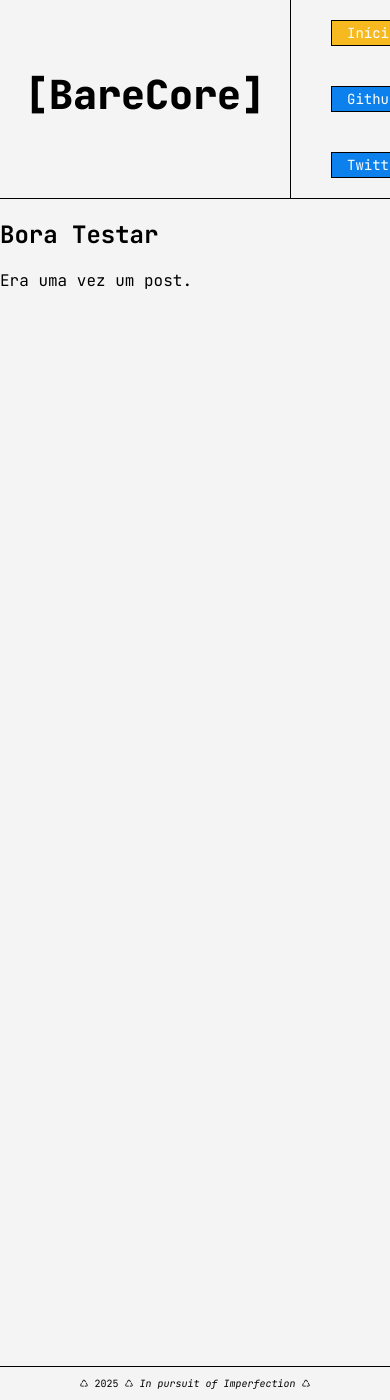
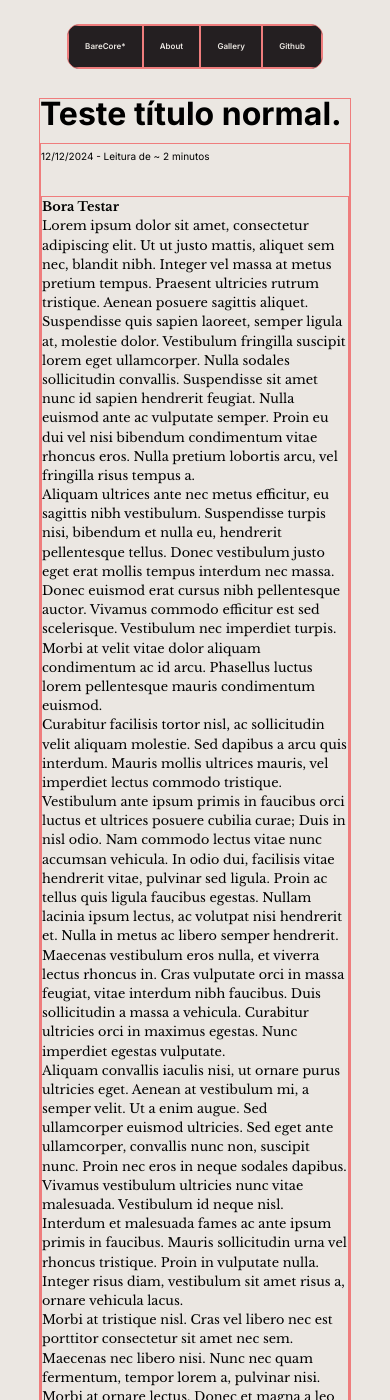
Before and after one commit to barecore/barecore.github.io, a Jekyll site: the page built from _posts/2024-12-12-teste.md, in a window 390 px wide and 1400 px high. Built offline with Jekyll 4.4.1, drawn with Linux system fonts in a browser that asks for light colours; some web fonts are replaced; some of the changed text lies outside the part shown.

Commit message:
commitando mudanças

```diff
--- a/_includes/footer.html
+++ /dev/null
@@ -1,3 +0,0 @@
-<footer class="footer">
-    &#9850; {{ site.time | date: '%Y' }} &#9850; <span class="citation">In pursuit of Imperfection</span> &#9850;
-</footer>
--- a/_includes/header.html
+++ b/_includes/header.html
@@ -1,10 +1,20 @@
-<header class="header border-style-2">
-    <div class="header-row">
-        <h1 class="site-name"><a  class="link-home" href="{{ '/' | relative_url }}">[BareCore]</a></h1>
-        <div class="button-wrapper">
-         <a class="yellow-button" href="{{ '/' | relative_url }}">Início<span>&uarr;</span></a>
-         <a class="blue-button" href="https://www.github.com/barecore" target="_blank">Github<span>&rarr;</span></a>
-         <a class="blue-button" href="{{ '/' | relative_url }}">Twitter<span>&rarr;</span></a>
+<header class="header">
+    <div class="navbar">
+        <div class="flex-item home-button">
+            <a  class="nav-button" href="{{ '/' | relative_url }}">BareCore*</a>
         </div>
+
+        <div class="flex-item about-button">
+            <a class="nav-button" href="{{ '/' | relative_url }}">About</a>
+        </div>
+
+        <div class="flex-item gallery-button">
+            <a class="nav-button" href="{{ '/' | relative_url }}">Gallery</a>
+        </div>
+
+        <div class="flex-item git-button">
+            <a class="nav-button" href="https://www.github.com/barecore" target="_blank">Github</a>
+        </div>
+
     </div>
 </header>
--- a/_layouts/default.html
+++ b/_layouts/default.html
@@ -1,8 +1,12 @@
 <!DOCTYPE html>
 <html lang="en">
 <head>
-    <meta charset="UTF-8">
+    <meta charset="utf-8">
     <meta name="viewport" content="width=device-width, initial-scale=1.0">
+    <link rel="preconnect" href="https://fonts.googleapis.com">
+    <link rel="preconnect" href="https://fonts.gstatic.com" crossorigin>
+    <link href="https://fonts.googleapis.com/css2?family=Inter:ital,opsz,wght@0,14..32,100..900;1,14..32,100..900&display=swap" rel="stylesheet">
+    <link href="https://fonts.googleapis.com/css2?family=Baskervville:ital@0;1&family=Inter:ital,opsz,wght@0,14..32,100..900;1,14..32,100..900&family=Libre+Baskerville:ital,wght@0,400;0,700;1,400&display=swap" rel="stylesheet">
     <title>{{ page.title }}</title>
     <link rel="stylesheet" href="{{ '/assets/styles.css' | relative_url }}">
 </head>
--- a/_layouts/post.html
+++ b/_layouts/post.html
@@ -3,13 +3,14 @@ layout: default
 ---
 
 
-<section class="post">
+<div class="post-page">
   {% assign minute=content | number_of_words | divided_by: 265 | plus: 1 %}
-  <time datetime="{{ page.date | date_to_xmlschema }}">{{ page.date | date: "%d/%m/%Y" }} - Leitura de
-    {{ minute }} {%if minute <= 1 %} minuto {% else %} minutos {% endif %}</time>
-  <h1 class="title">{{ page.title }}</h1>
+  <h1 class="post-title2">{{ page.title }}</h1>
+  <div class="time">
+    <time datetime="{{ page.date | date_to_xmlschema }}" class="reading-time">
+      {{ page.date | date: "%d/%m/%Y" }} - Leitura de ~ {{ minute }} {%if minute <= 1 %} minuto {% else %} minutos {% endif %}
+    </time>
+  <div class="post-text">
   {{ content }}
-</section>
-
-
-</section>
+</div>
+</div>
--- a/_posts/2024-12-12-teste.md
+++ b/_posts/2024-12-12-teste.md
@@ -1,8 +1,16 @@
 ---
-layout: default
-title:  "Teste"
+layout: post
+title:  "Teste título normal."
 ---
 
 ## Bora Testar
 
-Era uma vez um post.
+Lorem ipsum dolor sit amet, consectetur adipiscing elit. Ut ut justo mattis, aliquet sem nec, blandit nibh. Integer vel massa at metus pretium tempus. Praesent ultricies rutrum tristique. Aenean posuere sagittis aliquet. Suspendisse quis sapien laoreet, semper ligula at, molestie dolor. Vestibulum fringilla suscipit lorem eget ullamcorper. Nulla sodales sollicitudin convallis. Suspendisse sit amet nunc id sapien hendrerit feugiat. Nulla euismod ante ac vulputate semper. Proin eu dui vel nisi bibendum condimentum vitae rhoncus eros. Nulla pretium lobortis arcu, vel fringilla risus tempus a.
+
+Aliquam ultrices ante nec metus efficitur, eu sagittis nibh vestibulum. Suspendisse turpis nisi, bibendum et nulla eu, hendrerit pellentesque tellus. Donec vestibulum justo eget erat mollis tempus interdum nec massa. Donec euismod erat cursus nibh pellentesque auctor. Vivamus commodo efficitur est sed scelerisque. Vestibulum nec imperdiet turpis. Morbi at velit vitae dolor aliquam condimentum ac id arcu. Phasellus luctus lorem pellentesque mauris condimentum euismod.
+
+Curabitur facilisis tortor nisl, ac sollicitudin velit aliquam molestie. Sed dapibus a arcu quis interdum. Mauris mollis ultrices mauris, vel imperdiet lectus commodo tristique. Vestibulum ante ipsum primis in faucibus orci luctus et ultrices posuere cubilia curae; Duis in nisl odio. Nam commodo lectus vitae nunc accumsan vehicula. In odio dui, facilisis vitae hendrerit vitae, pulvinar sed ligula. Proin ac tellus quis ligula faucibus egestas. Nullam lacinia ipsum lectus, ac volutpat nisi hendrerit et. Nulla in metus ac libero semper hendrerit. Maecenas vestibulum eros nulla, et viverra lectus rhoncus in. Cras vulputate orci in massa feugiat, vitae interdum nibh faucibus. Duis sollicitudin a massa a vehicula. Curabitur ultricies orci in maximus egestas. Nunc imperdiet egestas vulputate.
+
+Aliquam convallis iaculis nisi, ut ornare purus ultricies eget. Aenean at vestibulum mi, a semper velit. Ut a enim augue. Sed ullamcorper euismod ultricies. Sed eget ante ullamcorper, convallis nunc non, suscipit nunc. Proin nec eros in neque sodales dapibus. Vivamus vestibulum ultricies nunc vitae malesuada. Vestibulum id neque nisl. Interdum et malesuada fames ac ante ipsum primis in faucibus. Mauris sollicitudin urna vel rhoncus tristique. Proin in vulputate nulla. Integer risus diam, vestibulum sit amet risus a, ornare vehicula lacus.
+
+Morbi at tristique nisl. Cras vel libero nec est porttitor consectetur sit amet nec sem. Maecenas nec libero nisi. Nunc nec quam fermentum, tempor lorem a, pulvinar nisi. Morbi at ornare lectus. Donec et magna a leo sollicitudin rutrum. Sed bibendum dui non lacus pharetra iaculis. Nunc eu dui maximus sapien interdum pretium porta sit amet arcu. Vivamus mollis turpis eget justo consectetur laoreet.
--- a/assets/styles.css
+++ b/assets/styles.css
@@ -1,235 +1,298 @@
-/* Importando a fonte JetBrains Mono */
-@import url('https://fonts.googleapis.com/css2?family=JetBrains+Mono:ital,wght@0,100..800;1,100..800&display=swap');
 
-body {
+
+* {
     margin: 0;
-    font-family: 'JetBrains Mono', monospace;
-    background-color: #f4f4f4;
-    color: #000;
-}
-.footer {
-    position: fixed;
-    display: table-row;
-    left: 0;
-    bottom: 0;
-    width: 100%;
-    text-align: center;
-    border-top: 1px solid #000;
-    padding-top: 10px;
-    padding-bottom: 10px;
-    font-size: 10px;
+    padding: 0;
+    border: 0;
+    box-sizing: border-box;
+    font-size: 100%;
+    font-family: "Inter", serif;
 }
 
-.post{
-    display: grid;
-    justify-content: center;
-    padding-top: 40px;
+div {
+    border: 1px solid rgb(239, 125, 125);
+
 }
 
-.citation{
-    font-style: italic;
-    font-size: 10px;
+html {
+    background-color: #EBE7E2;
+
+
+
+/* ESTILO DO HEADER - NAVBAR  */
+
+
+
+.header {
+    display:block;
+    position: fixed;
+    width: 31rem;
+    height:3.3rem;
+    top: 1.5rem;
+    left: 50%;
+    transform: translateX(-50%);
+    z-index: 2;
+    overflow: hidden;
 }
 
-.border-style-2{
-    display: row;
+.navbar {
+    display: flex;
+    justify-content: space-around;
+    align-items: center;
+    height:100%;
     width: 100%;
-    border-collapse: collapse;     /* Center the text */
+    border-radius: 0.75rem;
+    background-color: #241f21;
+    overflow: hidden;
 }
 
-.site-name{
-    display: table-cell;
-    font-size: 40px;
-    padding-left: 25px;
-    padding-right: 25px;
-    padding-bottom: 10px;
-    font-weight: 800;
-    vertical-align: middle;
-    border-right: 1px solid #000000;
+.flex-item {
+    display: flex;
+    justify-content: center;
+    align-items: center;
+    padding: 0.6em 1em 0.6em 1em;
+    height: 100%;
+    overflow: hidden;
+    background-color: #241f21;
 }
 
-.header-row{
-    display: table-row;
-    width: 100%;
-    border-bottom: 1px solid #000;
+.nav-button {
+    margin: 0;
+    text-decoration: none;
+    color: #EBE7E2;
+    font-size: 1.3rem;
+    font-weight: 500;
 }
 
-.button-wrapper{
-    display: table-cell;
-    width: 100%;
-    padding-left: 20px;
+.nav-button:visited {
+    text-decoration: none;
 }
 
-.link-home{
-    text-decoration: none;
-    color: #000;
-    font-weight: regular;
-    transition: text-decoration 0.3s ease;
-}
-
-.yellow-button{
-    margin: 20px;
-    border: 1px solid #000000;
-    background-color: #f6b91f;
-    color: #fff;
-    display: inline-flex;
-    align-items: center;
-    justify-content: center;
-    gap: 5px;
-    text-decoration: none;
-    padding: 5px 15px;
-    font-size: 14px;
-    line-height: 1;
-    height: auto;
+.nav-button:hover {
     cursor: pointer;
-    transition: background-color 0.3s ease;
-    vertical-align: middle;
-}
-
-.blue-button{
-    margin: 20px;
-    border: 1px solid #000000;
-    background-color: #0c80ed;
-    color: #fff;
-    display: inline-flex;
-    align-items: center;
-    justify-content: center;
-    gap: 5px;
-    text-decoration: none;
-    padding: 5px 15px;
-    font-size: 14px;
-    line-height: 1;
-    height: auto;
-    cursor: pointer;
-    transition: background-color 0.3s ease;
-    vertical-align: middle;
+    opacity: .75
 }
 
 
-.posts-section, .visual-arts-section {
-    margin: 20px;
-    padding: 10px;
-    max-width: 800px; /* Tornando as seções compactas */
+
+
+
+
+
+
+/* ESTILO DO CORPO - HOMEPAGE  */
+
+
+
+.home {
+    width: 100%;
+    height: 100%;
 }
 
-.section-title {
-    display: table;
-    width: auto;
-    border: 1px solid #000000;
-    padding: 10px;
-    font-size: 20px;
-    font-weight: regular;
-    margin-bottom: 10px;
+.posts {
+    display: flex;
+    justify-content: flex-start;
+    flex-direction: column;
+    margin: 10% 25% 10% 25%;
 }
 
-.posts-table {
-    display: table;
-    width: 100%;
-    border-collapse: collapse;
+.post-row {
+    display: grid;
+    align-items: center;
+    grid-template-columns: repeat(6, 1fr);
+    grid-template-rows: repeat(3, 1fr);
+    column-gap: 1rem;
+    padding-bottom: 1.2rem;
+    padding-top: 1.2rem;
+    border-bottom: 1px solid #241f21;
 }
 
-.post-header-row {
-    display: table-row;
-    font-weight: bold;
-    border: 1px solid #000;
+.post-title{
+   grid-column: 1 / 6;
+   grid-row: 1 / -1;
+   overflow: hidden;
+   height:100%;
+   margin: 0;
 }
 
-.post-header-cell-1 {
-    display: table-cell;
-    padding: 10px;
-    text-align: left; /* Alinhando títulos ao centro */
+.post-date{
+    grid-column: 6 / -1;
+    grid-row: 1 / -1;
+    height: 100%;
+    overflow: hidden;
+    font-size: 1rem;
+    font-weight: 500;
+    text-align: right;
+    line-height: 2rem;
  }
 
 
-.post-row {
-    display: table-row;
-    border: 1px solid #000; /* Linhas delimitadas entre os posts */
+ .post-link{
+    text-decoration: none;
+    color: #241f21;
+    font-size: 1.5rem;
+    font-weight: 500;
  }
 
-.post-date, .post-title, .post-action {
-    display: table-cell;
-    padding: 10px;
-    vertical-align: middle;
+ .post-link:visited{
+    text-decoration: none;
  }
 
-.post-date {
+ .post-link:hover{
+    cursor: pointer;
+    opacity: .5
+ }
+
+
+
+ /* ESTILO DO POST*/
+
+ .post-page{
+    margin: 10% 25% 10% 25%;
+ }
+
+ .post-title2 {
+    font-size: 3.5rem;
+    font-weight: 700;
+    text-align: left;
+    margin-bottom: 1.8rem;
+ }
+
+ .reading-time{
+    font-size: 1rem;
+    font-weight: 400;
     text-align: left;
  }
 
-.post-title {
+ .post-text{
+    margin-top: 2.3rem;
+ }
+
+ .post-text > * {
+    font-family: "Libre Baskerville", serif;
+    font-size: 1.2rem;
+    line-height: 1.6;
+ }
+
+
+
+  /* PARA CELULAR */
+
+  @media (min-width: 320px) and (max-width: 480px) {
+    .header {
+        display:block;
+        position: fixed;
+        width: 16rem;
+        height:2.8rem;
+        top: 1.5rem;
+        left: 50%;
+        transform: translateX(-50%);
+        z-index: 2;
+        overflow: hidden;
+    }
+
+    .navbar {
+        display: flex;
+        justify-content: space-around;
+        align-items: center;
+        height:100%;
+        width: 100%;
+        border-radius: 0.75rem;
+        background-color: #241f21;
+        overflow: hidden;
+    }
+
+    .flex-item {
+        display: flex;
+        justify-content: center;
+        align-items: center;
+        padding: 0.6em 1em 0.6em 1em;
+        height: 100%;
+        overflow: hidden;
+        background-color: #241f21;
+    }
+
+    .nav-button {
+        margin: 0;
+        text-decoration: none;
+        color: #EBE7E2;
+        font-size: 0.5rem;
+        font-weight: 600;
+    }
+
+
+    .posts {
+        display: flex;
+        justify-content: flex-start;
+        flex-direction: column;
+        margin: 25% 10% 10% 10%;
+    }
+
+    .post-row {
+        display: grid;
+        align-items: center;
+        grid-template-columns: repeat(6, 1fr);
+        grid-template-rows: repeat(3, 1fr);
+        column-gap: 0.5rem;
+        padding-bottom: 0.4rem;
+        padding-top: 0.4rem;
+        border-bottom: 1px solid #241f21;
+    }
+
+    .post-title{
+       grid-column: 1 / 6;
+       grid-row: 1 / -1;
+       overflow: hidden;
+       height:100%;
+       margin: 0;
+    }
+
+    .post-date{
+        grid-column: 6 / -1;
+        grid-row: 1 / -1;
+        height: 100%;
+        overflow: hidden;
+        font-size: 0.5rem;
+        font-weight: 500;
+        text-align: right;
+        line-height: 1.8rem;
+     }
+
+
+     .post-link{
+        text-decoration: none;
+        color: #241f21;
+        font-size: 0.75rem;
+        font-weight: 500;
+        line-height: 1.8rem;
+     }
+
+
+     .post-page{
+        margin: 25% 10% 10% 10%;
+     }
+
+     .post-title2 {
+        font-size: 2rem;
+        font-weight: 700;
+        text-align: left;
+        margin-bottom: 0.9rem;
+        line-height: 0.95;
+     }
+
+     .reading-time{
+        font-size: 0.625rem;
+        font-weight: 400;
         text-align: left;
      }
 
-.post-title a {
-    text-decoration: none;
-    color: #000;
-    font-weight: regular;
-    transition: text-decoration 0.3s ease;
+     .post-text{
+        margin-top: 2rem;
      }
 
-.post-title a:hover {
-    text-decoration: underline; /* Sublinhado sutil ao passar o mouse */
+     .post-text > * {
+        font-family: "Libre Baskerville", serif;
+        font-size: 0.8rem;
+        line-height: 1.5;
      }
-
-.post-action {
-    text-align: right;
 }
-
-.green-button {
-    border: 1px solid #000000;
-    background-color: #008000;
-    color: #fff;
-    display: inline-flex;
-    align-items: center;
-    justify-content: center;
-    gap: 5px;
-    text-decoration: none;
-    padding: 5px 15px;
-    font-size: 14px;
-    line-height: 1;
-    height: auto;
-    cursor: pointer;
-    transition: background-color 0.3s ease;
-}
-
-.green-button:hover {
-    background-color: #006400; /* Mais escuro ao passar o mouse */
-}
-
-.yellow-button:hover {
-    background-color: #d6a21d; /* Mais escuro ao passar o mouse */
-}
-
-.blue-button:hover {
-    background-color: #0a66bc; /* Mais escuro ao passar o mouse */
-}
-
-.green-button span {
-    display: inline-block;
-    line-height: 1;
-}
-
-.archive-section {
-    margin: 20px;
-    padding: 10px;
-    max-width: 800px;
-}
-
-.archive-row {
-    display: table-row;
-    border: 1px solid #000;
-}
-
-.archive-text, .archive-action {
-    display: table-cell;
-    padding: 10px;
-    vertical-align: middle;
-}
-
-.archive-text {
-    text-align: left;
-}
-
-.archive-action {
-    text-align: right;
-}
```
Also changed, not shown: _layouts/home.html (+6 -34 lines). Lines whose indentation alone changed are shown as unchanged.
